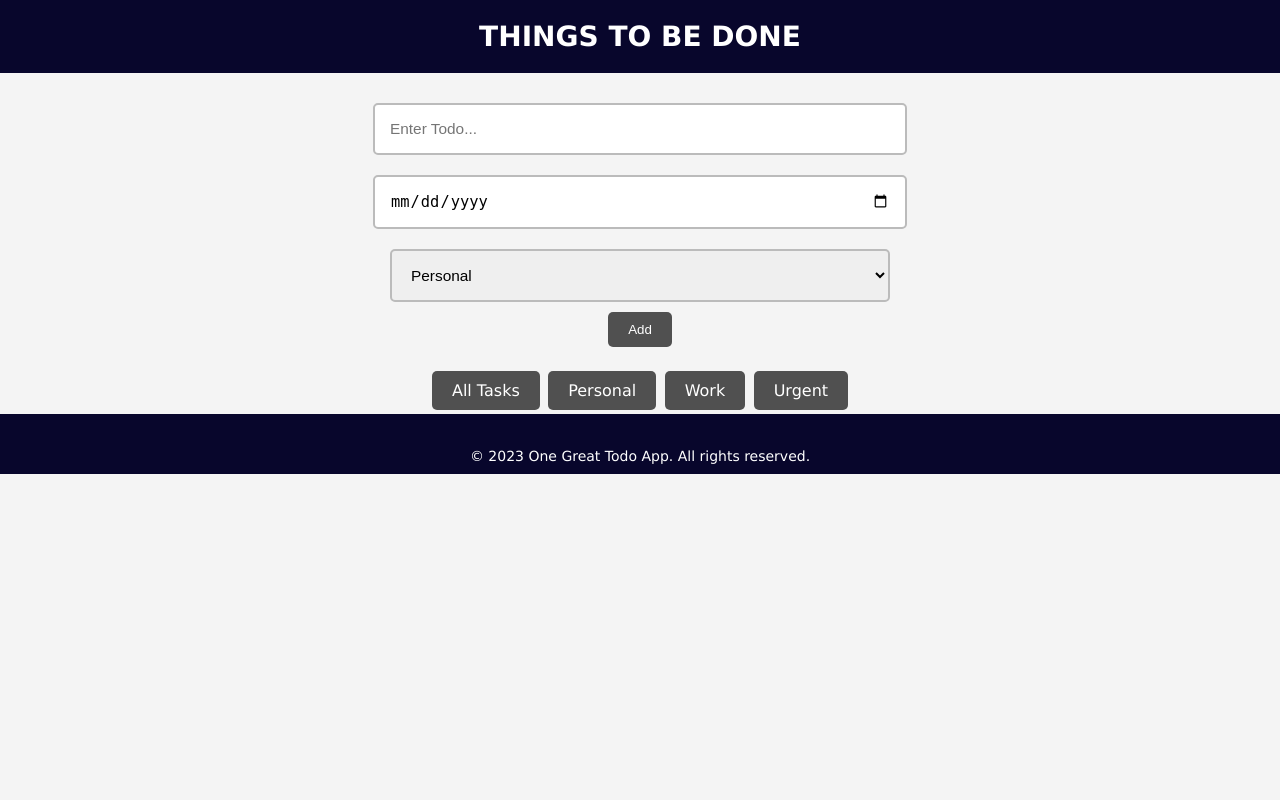
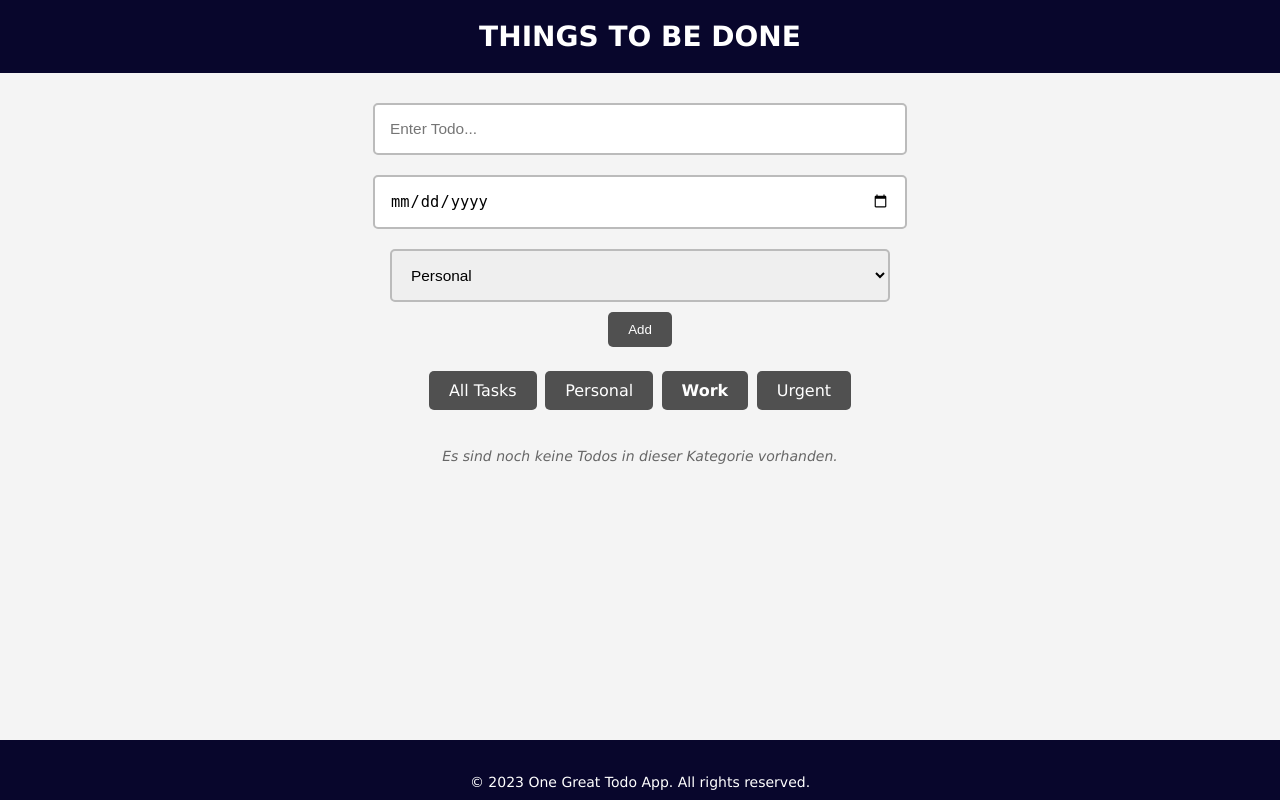
Before and after one commit to wasmachihdo/PROJEKT, a Flask app: page /category/Work in a window 1280 px wide. Run offline with Flask 3, Linux system fonts and the light colour scheme; data that the repository does not hold is empty.

Commit message:
ausgewählte Filter-Kategorien gekennzeichnet & CSS vereinfacht

```diff
--- a/app.py
+++ b/app.py
@@ -71,13 +71,22 @@ def delete(todo_id):
 #--------------------------------------------------------------------------------------------------------------------------------------------------
 #KATEGORIE FILTER
 
+#@app.route('/category/<category_name>')
+#def tasks_by_category(category_name):
+#    todo_list = Todo.query.filter_by(category=category_name).all()
+#    current_date = datetime.datetime.now()
+#    return render_template("base.html", todo_list=todo_list, current_date=current_date)
+
+#--------------------------------------------------------------------------------------------------------------------------------------------------
+#FILTER KATEGORIE PERMANTENT ANZEIGEN
 @app.route('/category/<category_name>')
 def tasks_by_category(category_name):
     todo_list = Todo.query.filter_by(category=category_name).all()
     current_date = datetime.datetime.now()
-    return render_template("base.html", todo_list=todo_list, current_date=current_date)
+    return render_template("base.html", todo_list=todo_list, current_date=current_date, current_category=category_name)
 
 #--------------------------------------------------------------------------------------------------------------------------------------------------
+
 
 if __name__ == "__main__":
     with app.app_context():
--- a/static/style.css
+++ b/static/style.css
@@ -5,10 +5,16 @@
     --button-bg-hover: #368f47;
     --button-padding: 10px 20px;
     --button-border-radius: 5px;
+    --input-width: 500px;  /* Neuer globaler CSS-Variable für die Breite der Eingabefelder */
+    --input-padding: 15px; /* Neuer globaler CSS-Variable für das Padding der Eingabefelder */
+    --input-border-color: #bbb; /* Neuer globaler CSS-Variable für die Borderfarbe der Eingabefelder */
 }
 
 body {
     font-family: Verdana, sans-serif;
+    display: flex;
+    flex-direction: column;
+    min-height: 100vh; /* Ermöglicht, dass der Body immer mindestens so hoch wie das Viewport ist */
     margin: 0;
     padding: 0;
     background-color: #f4f4f4;
@@ -29,7 +35,7 @@ h1 {
 }
 
 footer {
-    width: 100%;
+    margin-top: auto;
     height: 20px;
 }
 
@@ -40,17 +46,24 @@ form, .todo-item {
 }
 
 input[type=text], input[type=date], select {
-    width: 500px;
-    padding: 15px;
+    width: var(--input-width);
+    padding: var(--input-padding);
     margin: 10px 0;
-    border: 2px solid #bbb;
+    border: 2px solid var(--input-border-color);
     border-radius: 5px;
     font-size: 1.1em;
     cursor: pointer;
 }
 
+.no-todos {
+    text-align: center;
+    margin-top: 20px;
+    font-style: italic;
+    color: #666;
+}
+
 select#category:focus, .todo-item a:focus {
-    border-color: #505050;
+    border-color: var(--input-border-color); /* Verwendung der globalen CSS-Variable für die Borderfarbe */
 }
 
 .category-links a, button {
@@ -61,11 +74,10 @@ select#category:focus, .todo-item a:focus {
     border-radius: var(--button-border-radius);
     cursor: pointer;
     transition: background-color 0.3s;
+    text-decoration: none; /* Entfernt den Unterstrich von Links */
 }
 
 .category-links a {
-    text-align: center;
-    text-decoration: none;
     display: inline-block;
     font-size: 16px;
     margin: 4px 2px;
@@ -73,6 +85,10 @@ select#category:focus, .todo-item a:focus {
 
 .category-links a:hover, button:hover {
     background-color: var(--button-bg-hover);
+}
+
+.highlighted-category {
+    font-weight: bold;
 }
 
 .todo-item {
--- a/templates/base.html
+++ b/templates/base.html
@@ -9,6 +9,7 @@
     <title>todo app</title>
 </head>
 <body>
+
 
 <h1>THINGS TO BE DONE</h1>
 
@@ -32,11 +33,12 @@
 
 <!-- Links für Kategorie- Filter -->
 <div class="category-links">
-    <a href="/">All Tasks</a> <!-- Ansicht für alle Tasks -->
-    <a href="/category/Personal">Personal</a> <!-- Ansicht für Kategorie Personal -->
-    <a href="/category/Work">Work</a> <!-- Ansicht für Kategorie Work -->
-    <a href="/category/Urgent">Urgent</a> <!-- Ansicht für Kategorie Urgent -->
+    <a href="/" class="{{ 'highlighted-category' if current_category == 'All' else '' }}">All Tasks</a>
+    <a href="/category/Personal" class="{{ 'highlighted-category' if current_category == 'Personal' else '' }}">Personal</a>
+    <a href="/category/Work" class="{{ 'highlighted-category' if current_category == 'Work' else '' }}">Work</a>
+    <a href="/category/Urgent" class="{{ 'highlighted-category' if current_category == 'Urgent' else '' }}">Urgent</a>
 </div>
+
 
 
 <!--Jinja for loop für tasks-->
@@ -59,6 +61,11 @@
     </div>
 {% endfor %}
 
+{% if todo_list|length == 0 %}
+    <div class="no-todos">
+        <p>Es sind noch keine Todos in dieser Kategorie vorhanden.</p> <!--Meldung wird angezeigt, wenn die gefilterte Liste todo_list leer ist.-->
+    </div>
+{% endif %}
 
 <footer>
     <p>© 2023 One Great Todo App. All rights reserved.</p>
```
Also changed, not shown: README.md.
